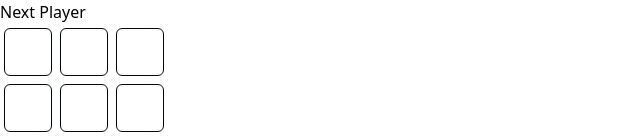
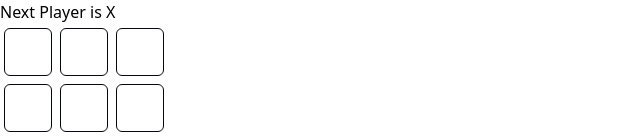
Before and after one commit to iamhanif/tic-tac-toe-game, a React (Vite) app: page / in a window 1280 px wide. Shown: the top 138 px of the page, without its empty margins (0-640 px from the left). Built offline with nearby package versions, Linux system fonts and the light colour scheme.

Commit message:
Winner and draw feature added

```diff
--- a/src/Board.jsx
+++ b/src/Board.jsx
@@ -12,29 +12,35 @@ function Square({ squares, onSquareClick }) {
   );
 }
 
-export default function Board() {
+export default function Board({ xIsNext, setXIsNext }) {
   const [squares, setSquares] = useState(Array(9).fill(null));
-  const [xIsNext, setXIsNext] = useState(true);
-
   function handleClick(i) {
     const nextSquares = [...squares];
-    if (nextSquares[i] || calculateWinner(nextSquares)) {
+    if (nextSquares[i] || calculateWinner(squares)) {
       return;
     }
 
-    let nextPlayer;
-    if (xIsNext) {
-      nextPlayer = "X";
-    } else {
-      nextPlayer = "O";
-    }
-    nextSquares[i] = nextPlayer;
+    nextSquares[i] = xIsNext ? "X" : "O";
     setSquares(nextSquares);
     setXIsNext(!xIsNext);
   }
 
+  let winner = calculateWinner(squares);
+  let status;
+  if (squares.includes(null)) {
+    if (winner) {
+      status = `Congrats! Winner is ${winner}`;
+    } else {
+      status = `Next Player is ${xIsNext ? "X" : "O"}`;
+    }
+  } else {
+    winner
+      ? (status = `Congrats! Winner is ${winner}`)
+      : (status = "Match Draw");
+  }
   return (
     <div>
+      <h1>{status}</h1>
       <div className="flex">
         <Square squares={squares[0]} onSquareClick={() => handleClick(0)} />
         <Square squares={squares[1]} onSquareClick={() => handleClick(1)} />
--- a/src/Game.jsx
+++ b/src/Game.jsx
@@ -1,11 +1,13 @@
+import { useState } from "react";
 import Board from "./Board";
 
 export default function Game() {
+  const [xIsNext, setXIsNext] = useState(true);
+
   return (
     <>
-      <h1>Next Player </h1>
       <div>
-        <Board />
+        <Board xIsNext={xIsNext} setXIsNext={setXIsNext} />
       </div>
       <div>
         <ol>{/* TBD */}</ol>
```
